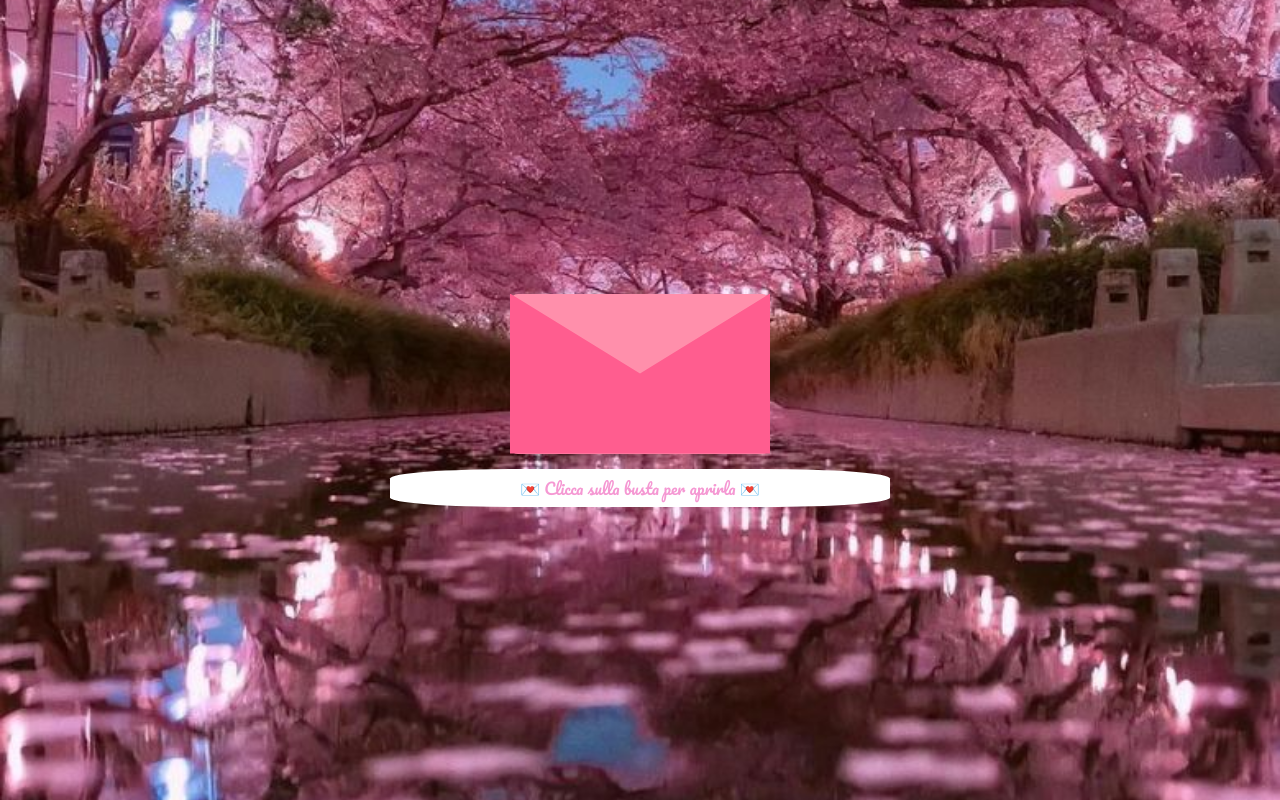
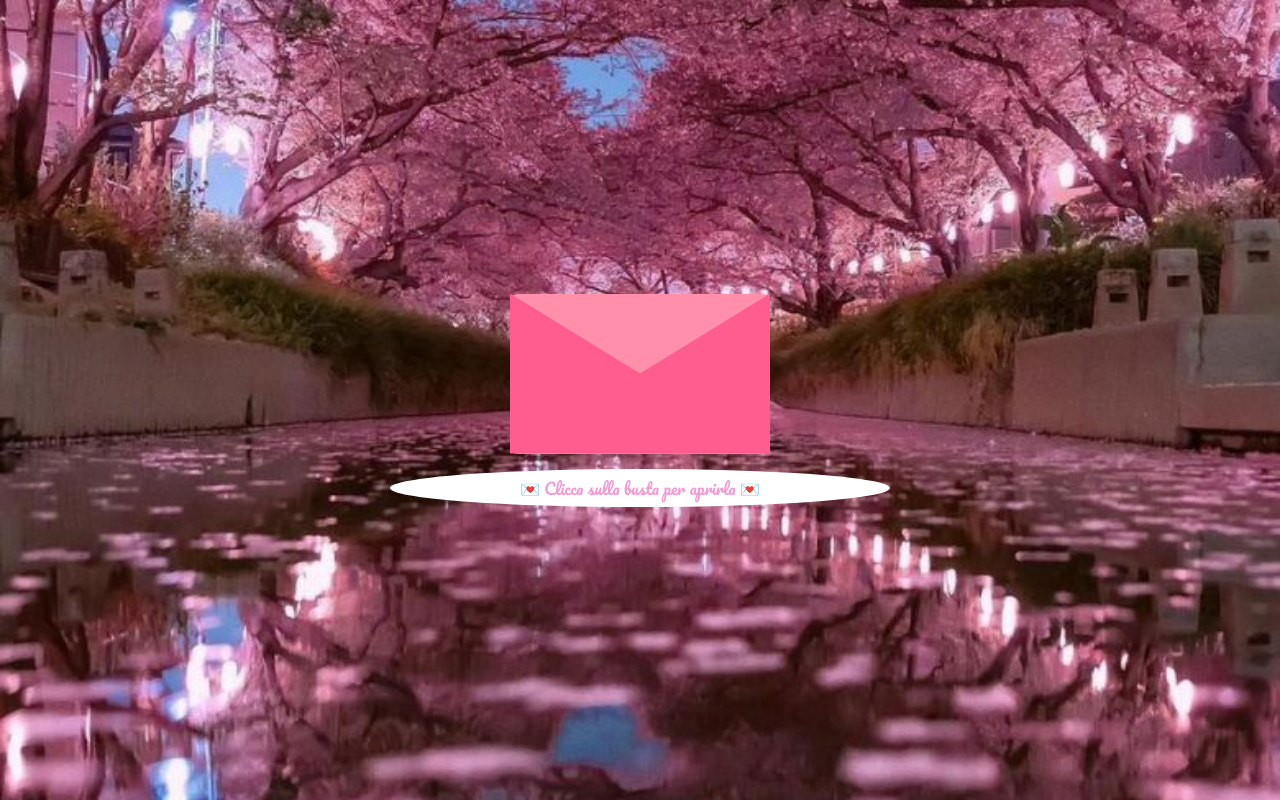
Before and after one commit to Sethyt21/date-invitation, a plain HTML site: page index.html in a window 1280 px wide. Drawn offline with nearby package versions, Linux system fonts and the light colour scheme.

```diff
--- a/index.html
+++ b/index.html
@@ -57,7 +57,7 @@
       color: #f598d3;
       background-color: white;
       padding: 5px;
-      border-radius: 25%;
+      border-radius: 75%;
     }
 
     /* Letter */
```
